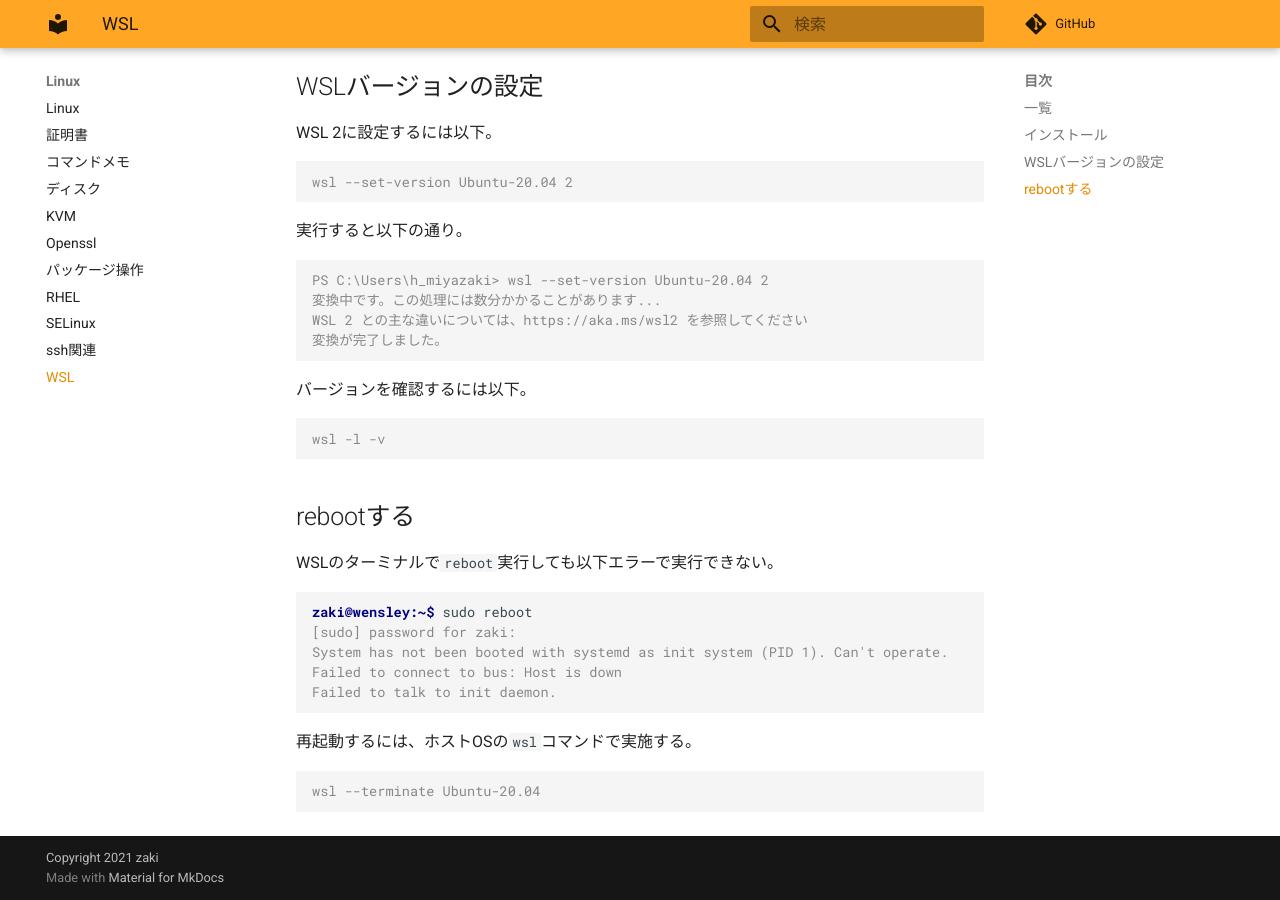
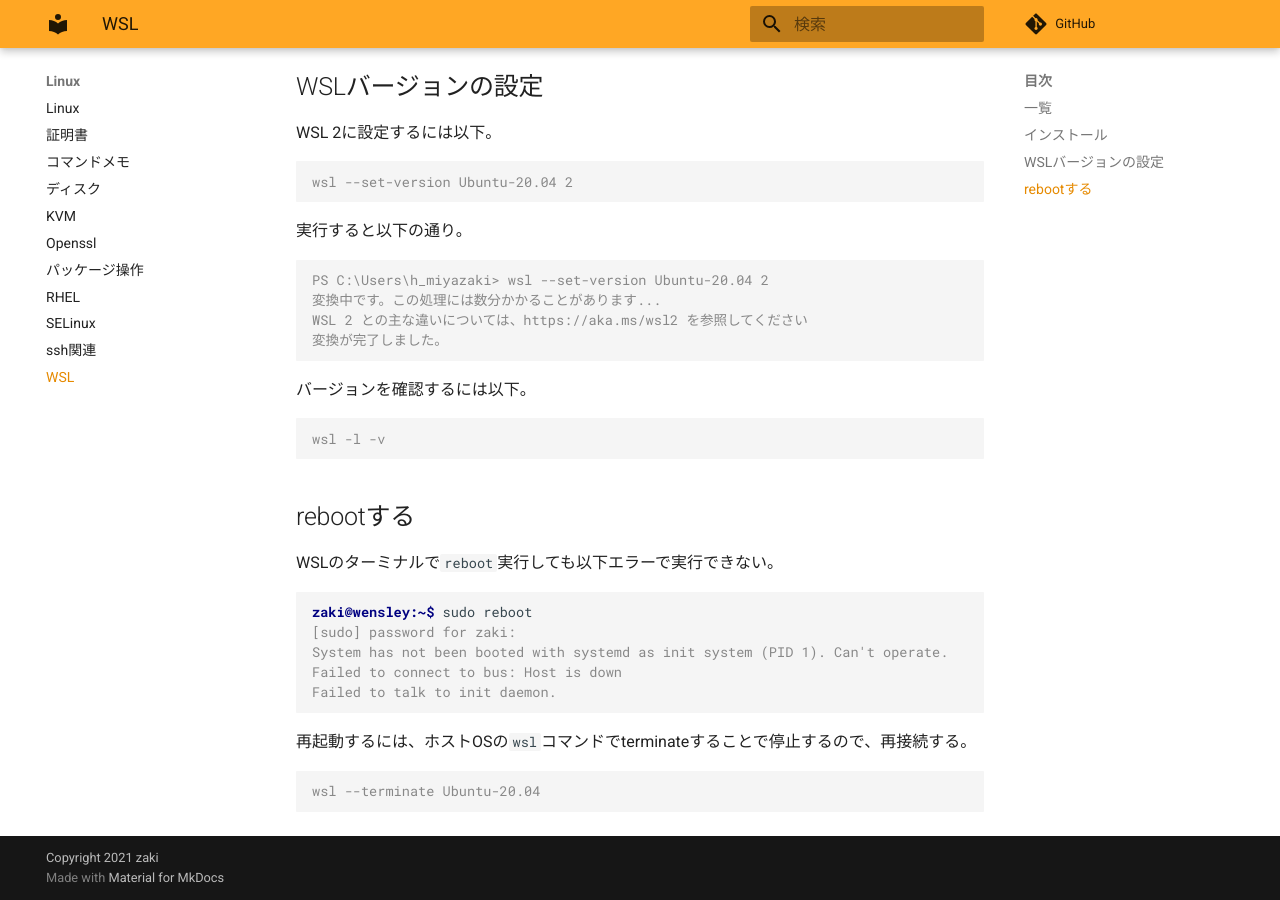
Before and after one commit to zaki-lknr/docs, an MkDocs documentation site: the page built from docs/Linux/wsl.md, in a window 1280 px wide and 900 px high, scrolled down 713 px. Built offline with MkDocs 1.6.1 and Material for MkDocs 9.7.7, drawn with Linux system fonts in a browser that asks for light colours; comment, search, counter and statistics services are not loaded.

Commit message:
update: linux/wsl: 再起動の説明補足

````diff
--- a/docs/Linux/wsl.md
+++ b/docs/Linux/wsl.md
@@ -63,7 +63,7 @@ Failed to connect to bus: Host is down
 Failed to talk to init daemon.
 ```
 
-再起動するには、ホストOSの`wsl`コマンドで実施する。
+再起動するには、ホストOSの`wsl`コマンドでterminateすることで停止するので、再接続する。
 
 ```console
 wsl --terminate Ubuntu-20.04
````
